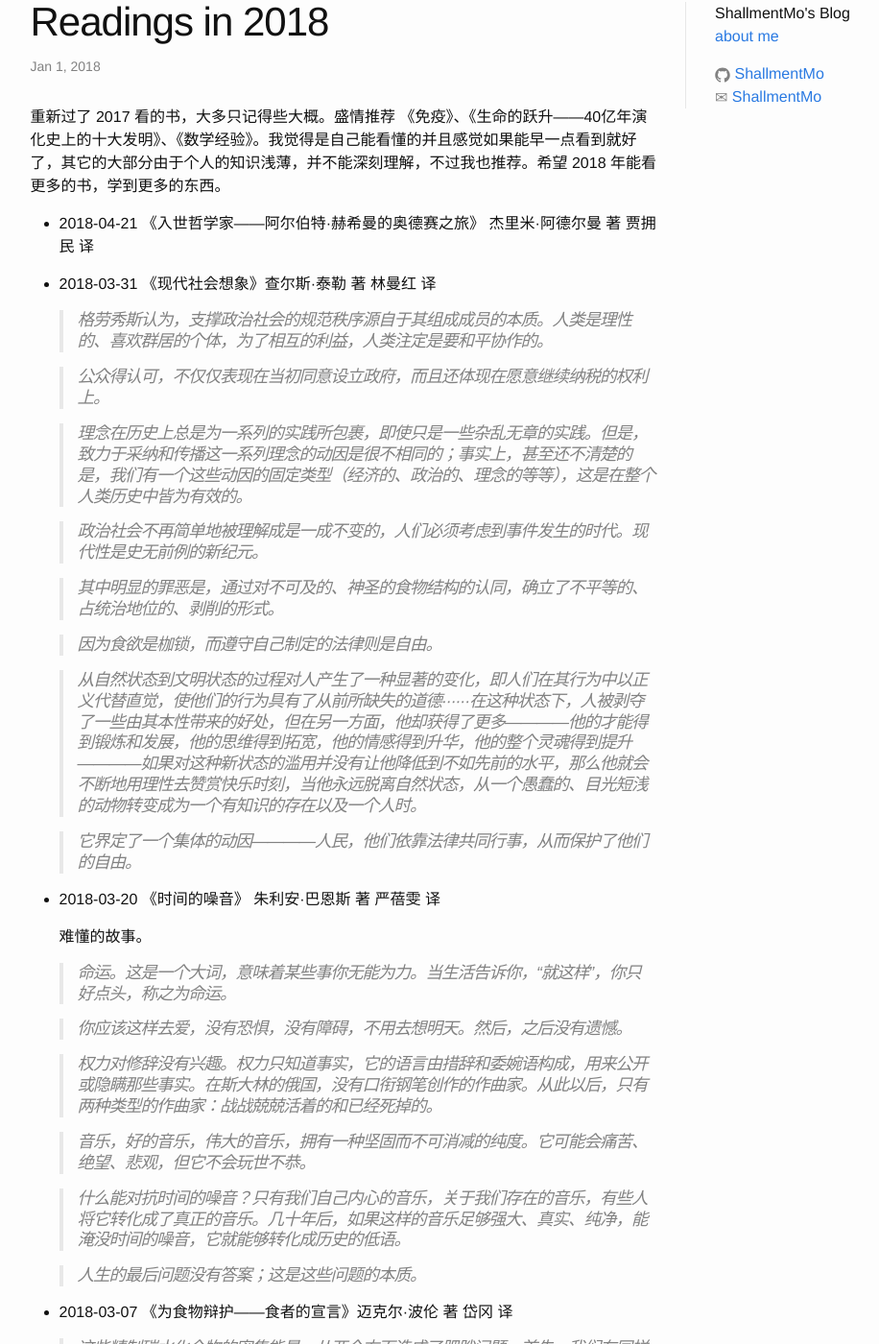
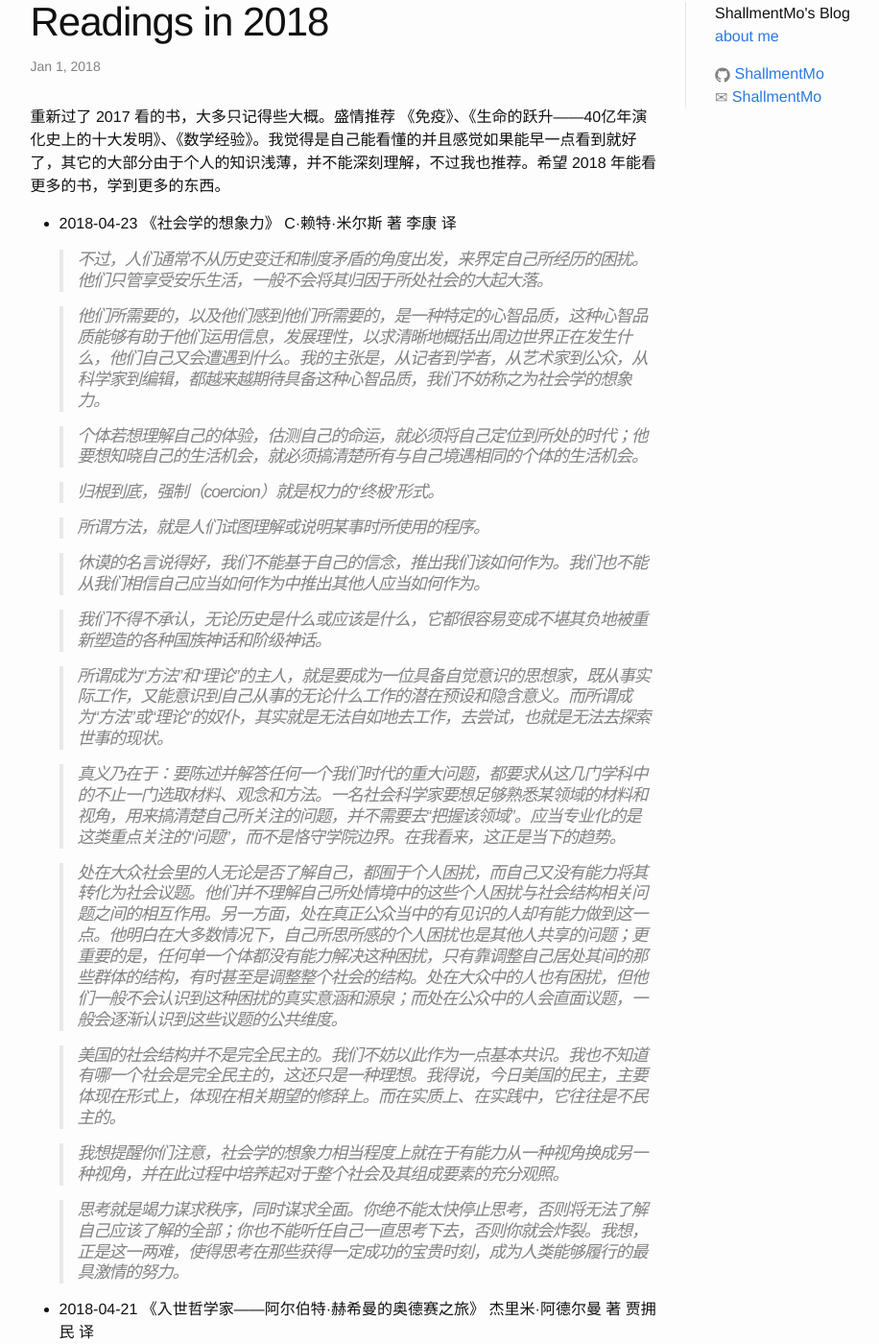
Before and after one commit to ShallmentMo/shallmentmo.github.com, a Jekyll site: the page built from _posts/2018-01-01-reading-in-2018.md, in a window 1280 px wide and 1400 px high, scrolled down 194 px. Shown: the whole window at 96% size, without its empty margins (136-1052 px from the left). Built offline with Jekyll 4.4.1, drawn with Linux system fonts in a browser that asks for light colours.

Commit message:
add 2018-04-23 reading

```diff
--- a/_posts/2018-01-01-reading-in-2018.md
+++ b/_posts/2018-01-01-reading-in-2018.md
@@ -6,6 +6,34 @@ categories: posts
 ---
 
 重新过了 2017 看的书，大多只记得些大概。盛情推荐 《免疫》、《生命的跃升——40亿年演化史上的十大发明》、《数学经验》。我觉得是自己能看懂的并且感觉如果能早一点看到就好了，其它的大部分由于个人的知识浅薄，并不能深刻理解，不过我也推荐。希望 2018 年能看更多的书，学到更多的东西。
+
+* 2018-04-23 《社会学的想象力》 C·赖特·米尔斯 著 李康 译
+
+  > 不过，人们通常不从历史变迁和制度矛盾的角度出发，来界定自己所经历的困扰。他们只管享受安乐生活，一般不会将其归因于所处社会的大起大落。
+
+  > 他们所需要的，以及他们感到他们所需要的，是一种特定的心智品质，这种心智品质能够有助于他们运用信息，发展理性，以求清晰地概括出周边世界正在发生什么，他们自己又会遭遇到什么。我的主张是，从记者到学者，从艺术家到公众，从科学家到编辑，都越来越期待具备这种心智品质，我们不妨称之为社会学的想象力。
+
+  > 个体若想理解自己的体验，估测自己的命运，就必须将自己定位到所处的时代；他要想知晓自己的生活机会，就必须搞清楚所有与自己境遇相同的个体的生活机会。
+
+  > 归根到底，强制（coercion）就是权力的“终极”形式。
+
+  > 所谓方法，就是人们试图理解或说明某事时所使用的程序。
+
+  > 休谟的名言说得好，我们不能基于自己的信念，推出我们该如何作为。我们也不能从我们相信自己应当如何作为中推出其他人应当如何作为。
+
+  > 我们不得不承认，无论历史是什么或应该是什么，它都很容易变成不堪其负地被重新塑造的各种国族神话和阶级神话。
+
+  > 所谓成为“方法”和“理论”的主人，就是要成为一位具备自觉意识的思想家，既从事实际工作，又能意识到自己从事的无论什么工作的潜在预设和隐含意义。而所谓成为“方法”或“理论”的奴仆，其实就是无法自如地去工作，去尝试，也就是无法去探索世事的现状。
+
+  > 真义乃在于：要陈述并解答任何一个我们时代的重大问题，都要求从这几门学科中的不止一门选取材料、观念和方法。一名社会科学家要想足够熟悉某领域的材料和视角，用来搞清楚自己所关注的问题，并不需要去“把握该领域”。应当专业化的是这类重点关注的“问题”，而不是恪守学院边界。在我看来，这正是当下的趋势。
+
+  > 处在大众社会里的人无论是否了解自己，都囿于个人困扰，而自己又没有能力将其转化为社会议题。他们并不理解自己所处情境中的这些个人困扰与社会结构相关问题之间的相互作用。另一方面，处在真正公众当中的有见识的人却有能力做到这一点。他明白在大多数情况下，自己所思所感的个人困扰也是其他人共享的问题；更重要的是，任何单一个体都没有能力解决这种困扰，只有靠调整自己居处其间的那些群体的结构，有时甚至是调整整个社会的结构。处在大众中的人也有困扰，但他们一般不会认识到这种困扰的真实意涵和源泉；而处在公众中的人会直面议题，一般会逐渐认识到这些议题的公共维度。
+
+  > 美国的社会结构并不是完全民主的。我们不妨以此作为一点基本共识。我也不知道有哪一个社会是完全民主的，这还只是一种理想。我得说，今日美国的民主，主要体现在形式上，体现在相关期望的修辞上。而在实质上、在实践中，它往往是不民主的。
+
+  > 我想提醒你们注意，社会学的想象力相当程度上就在于有能力从一种视角换成另一种视角，并在此过程中培养起对于整个社会及其组成要素的充分观照。
+
+  > 思考就是竭力谋求秩序，同时谋求全面。你绝不能太快停止思考，否则将无法了解自己应该了解的全部；你也不能听任自己一直思考下去，否则你就会炸裂。我想，正是这一两难，使得思考在那些获得一定成功的宝贵时刻，成为人类能够履行的最具激情的努力。
 
 * 2018-04-21 《入世哲学家——阿尔伯特·赫希曼的奥德赛之旅》 杰里米·阿德尔曼 著 贾拥民 译
 
```
